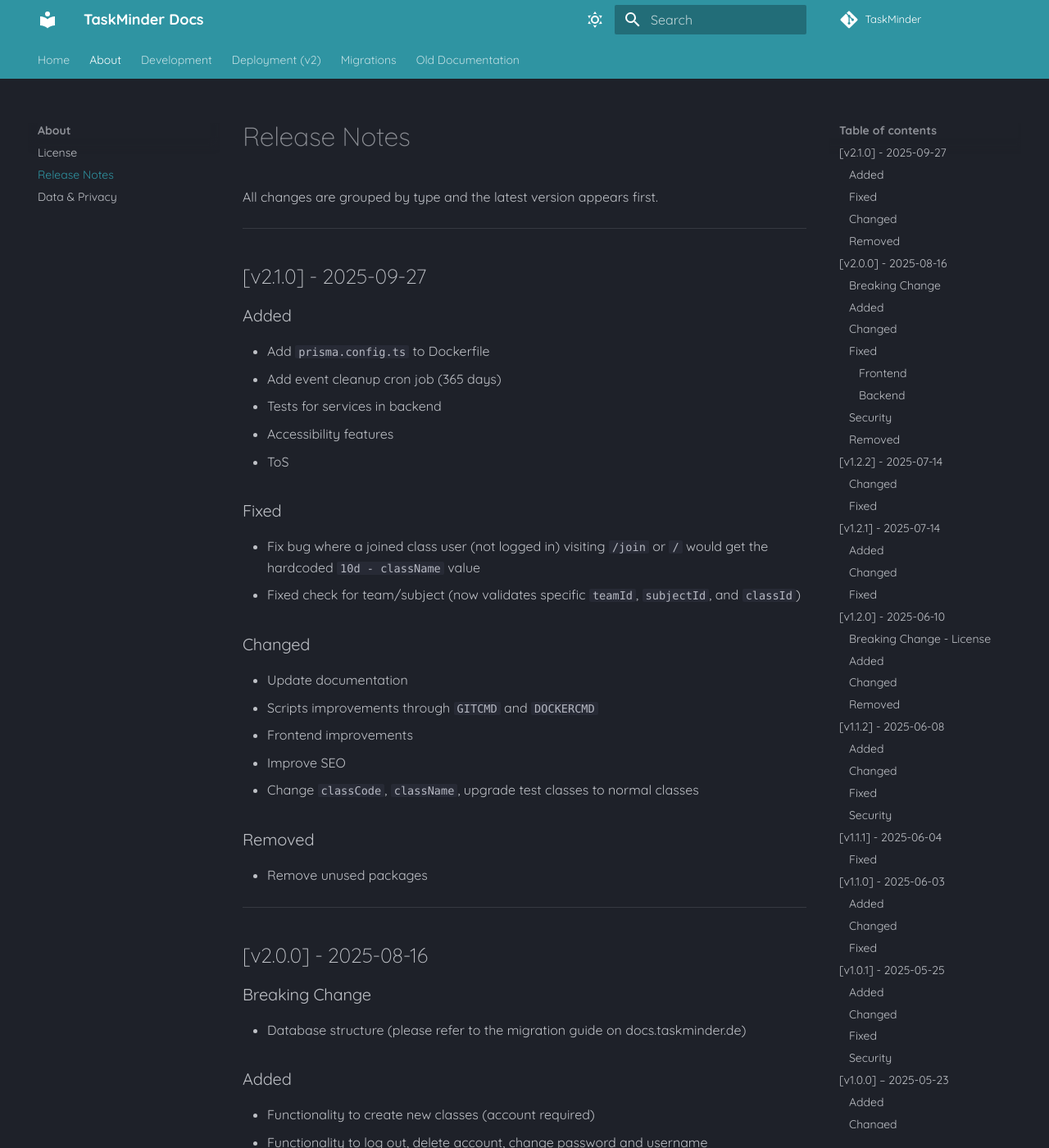
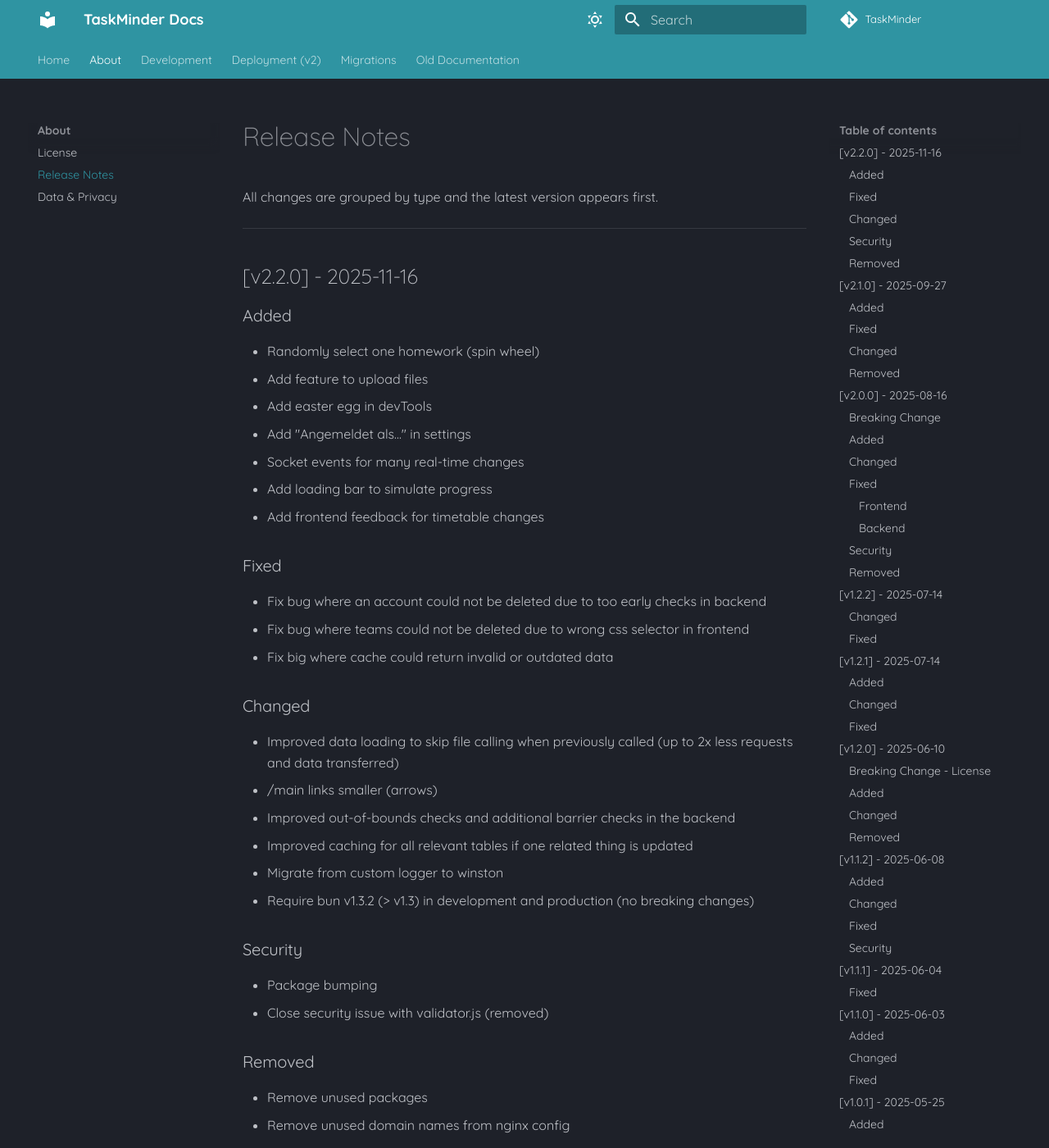
Before and after one commit to Codylon-Studios/TaskMinder, an MkDocs documentation site: the page built from docs/src/release-notes.md, in a window 1280 px wide and 1400 px high. Shown: the whole window at 82% size. Built offline with MkDocs 1.6.1 and Material for MkDocs 9.7.7, drawn with Linux system fonts in a browser that asks for light colours; some web fonts are replaced; comment, search, counter and statistics services are not loaded.

Commit message:
provide addtional metadata, change route names, add v2.2.0 release notes

```diff
--- a/docs/src/release-notes.md
+++ b/docs/src/release-notes.md
@@ -1,6 +1,40 @@
 # Release Notes
 
 All changes are grouped by type and the latest version appears first.
+
+---
+
+## \[v2.2.0] - 2025-11-16
+
+### Added
+* Randomly select one homework (spin wheel)
+* Add feature to upload files
+* Add easter egg in devTools
+* Add "Angemeldet als..." in settings
+* Socket events for many real-time changes
+* Add loading bar to simulate progress
+* Add frontend feedback for timetable changes
+
+### Fixed
+* Fix bug where an account could not be deleted due to too early checks in backend
+* Fix bug where teams could not be deleted due to wrong css selector in frontend
+* Fix big where cache could return invalid or outdated data
+
+### Changed
+* Improved data loading to skip file calling when previously called (up to 2x less requests and data transferred)
+* /main links smaller (arrows)
+* Improved out-of-bounds checks and additional barrier checks in the backend
+* Improved caching for all relevant tables if one related thing is updated
+* Migrate from custom logger to winston
+* Require bun v1.3.2 (> v1.3) in development and production (no breaking changes)
+
+### Security
+* Package bumping
+* Close security issue with validator.js (removed)
+
+### Removed
+* Remove unused packages
+* Remove unused domain names from nginx config
 
 ---
 
```
Also changed, not shown: 2 other files.
